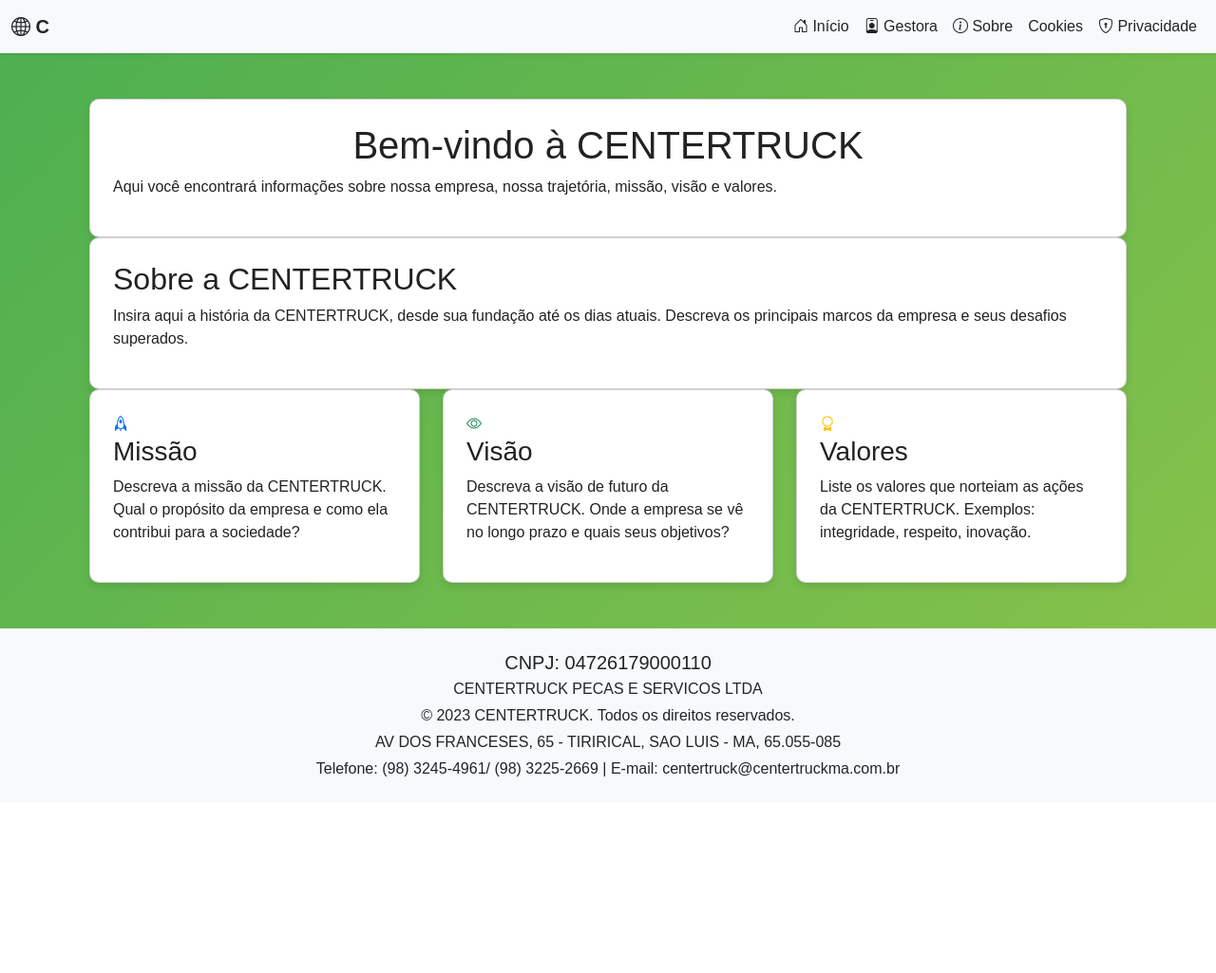
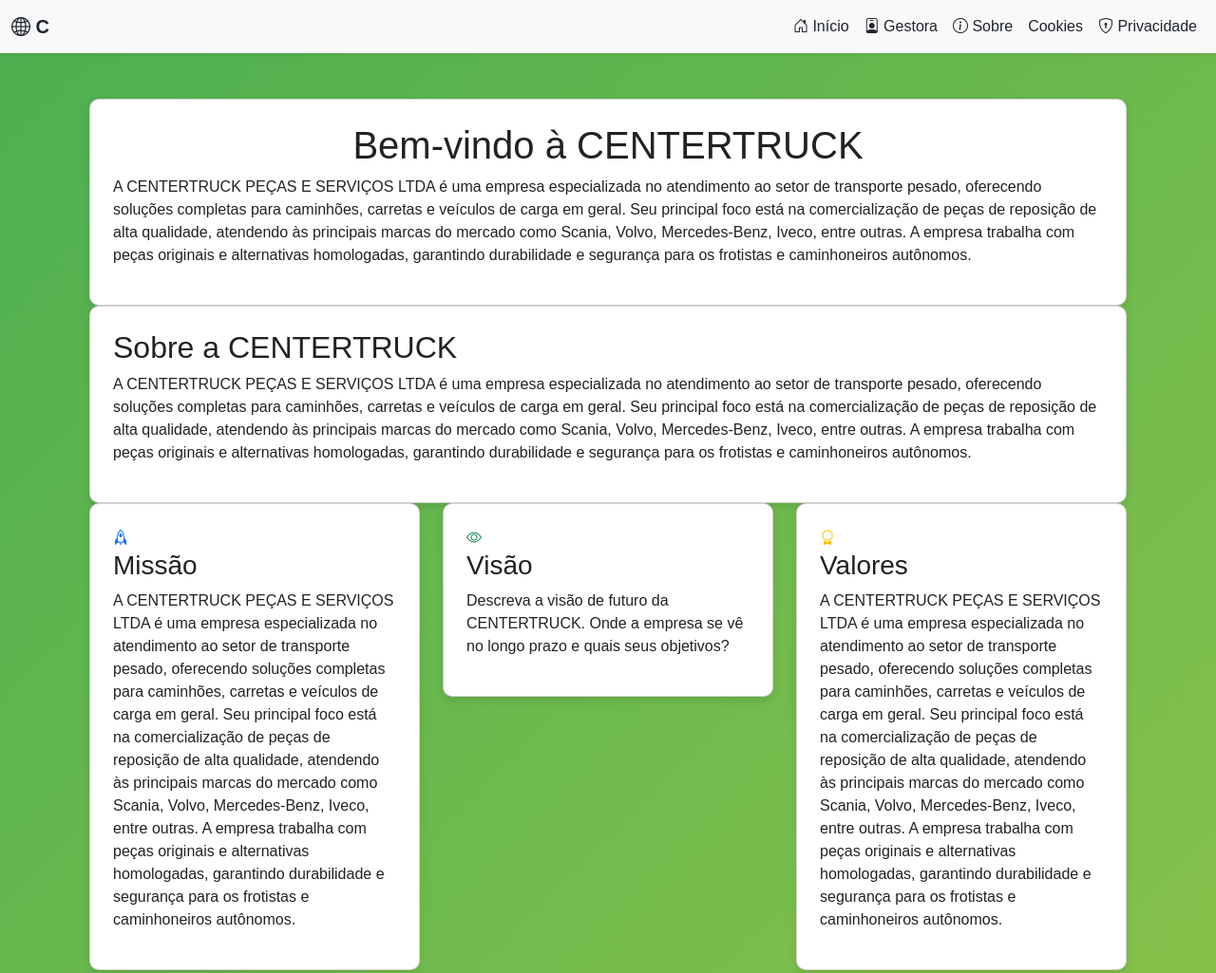
Before and after one commit to centertruckma/central, a plain HTML site: page sobre.html in a window 1280 px wide. Shown: the top 1025 px of the page at 95% size. Before the commit the page ends 846 px from the top, so only its background shows below. Drawn offline with nearby package versions, Linux system fonts and the light colour scheme.

Commit message:
Update sobre.html

```diff
--- a/sobre.html
+++ b/sobre.html
@@ -69,7 +69,7 @@
         <div class="container">
             <div class="card p-4">
                 <h1 class="text-center">Bem-vindo à CENTERTRUCK</h1>
-                <p>Aqui você encontrará informações sobre nossa empresa, nossa trajetória, missão, visão e valores.</p>
+                <p>A CENTERTRUCK PEÇAS E SERVIÇOS LTDA é uma empresa especializada no atendimento ao setor de transporte pesado, oferecendo soluções completas para caminhões, carretas e veículos de carga em geral. Seu principal foco está na comercialização de peças de reposição de alta qualidade, atendendo às principais marcas do mercado como Scania, Volvo, Mercedes-Benz, Iveco, entre outras. A empresa trabalha com peças originais e alternativas homologadas, garantindo durabilidade e segurança para os frotistas e caminhoneiros autônomos.</p>
             </div>
         </div>
     </section>
@@ -78,7 +78,7 @@
         <div class="container">
             <div class="card p-4">
                 <h2>Sobre a CENTERTRUCK</h2>
-                <p>Insira aqui a história da CENTERTRUCK, desde sua fundação até os dias atuais. Descreva os principais marcos da empresa e seus desafios superados.</p>
+                <p>A CENTERTRUCK PEÇAS E SERVIÇOS LTDA é uma empresa especializada no atendimento ao setor de transporte pesado, oferecendo soluções completas para caminhões, carretas e veículos de carga em geral. Seu principal foco está na comercialização de peças de reposição de alta qualidade, atendendo às principais marcas do mercado como Scania, Volvo, Mercedes-Benz, Iveco, entre outras. A empresa trabalha com peças originais e alternativas homologadas, garantindo durabilidade e segurança para os frotistas e caminhoneiros autônomos.</p>
             </div>
         </div>
     </section>
@@ -90,7 +90,7 @@
                     <div class="card p-4">
                         <i class="bi bi-rocket text-primary"></i>
                         <h3>Missão</h3>
-                        <p>Descreva a missão da CENTERTRUCK. Qual o propósito da empresa e como ela contribui para a sociedade?</p>
+                        <p>A CENTERTRUCK PEÇAS E SERVIÇOS LTDA é uma empresa especializada no atendimento ao setor de transporte pesado, oferecendo soluções completas para caminhões, carretas e veículos de carga em geral. Seu principal foco está na comercialização de peças de reposição de alta qualidade, atendendo às principais marcas do mercado como Scania, Volvo, Mercedes-Benz, Iveco, entre outras. A empresa trabalha com peças originais e alternativas homologadas, garantindo durabilidade e segurança para os frotistas e caminhoneiros autônomos.</p>
                     </div>
                 </div>
                 <div class="col-md-4">
@@ -104,7 +104,7 @@
                     <div class="card p-4">
                         <i class="bi bi-award text-warning"></i>
                         <h3>Valores</h3>
-                        <p>Liste os valores que norteiam as ações da CENTERTRUCK. Exemplos: integridade, respeito, inovação.</p>
+                        <p>A CENTERTRUCK PEÇAS E SERVIÇOS LTDA é uma empresa especializada no atendimento ao setor de transporte pesado, oferecendo soluções completas para caminhões, carretas e veículos de carga em geral. Seu principal foco está na comercialização de peças de reposição de alta qualidade, atendendo às principais marcas do mercado como Scania, Volvo, Mercedes-Benz, Iveco, entre outras. A empresa trabalha com peças originais e alternativas homologadas, garantindo durabilidade e segurança para os frotistas e caminhoneiros autônomos.</p>
                     </div>
                 </div>
             </div>
```
